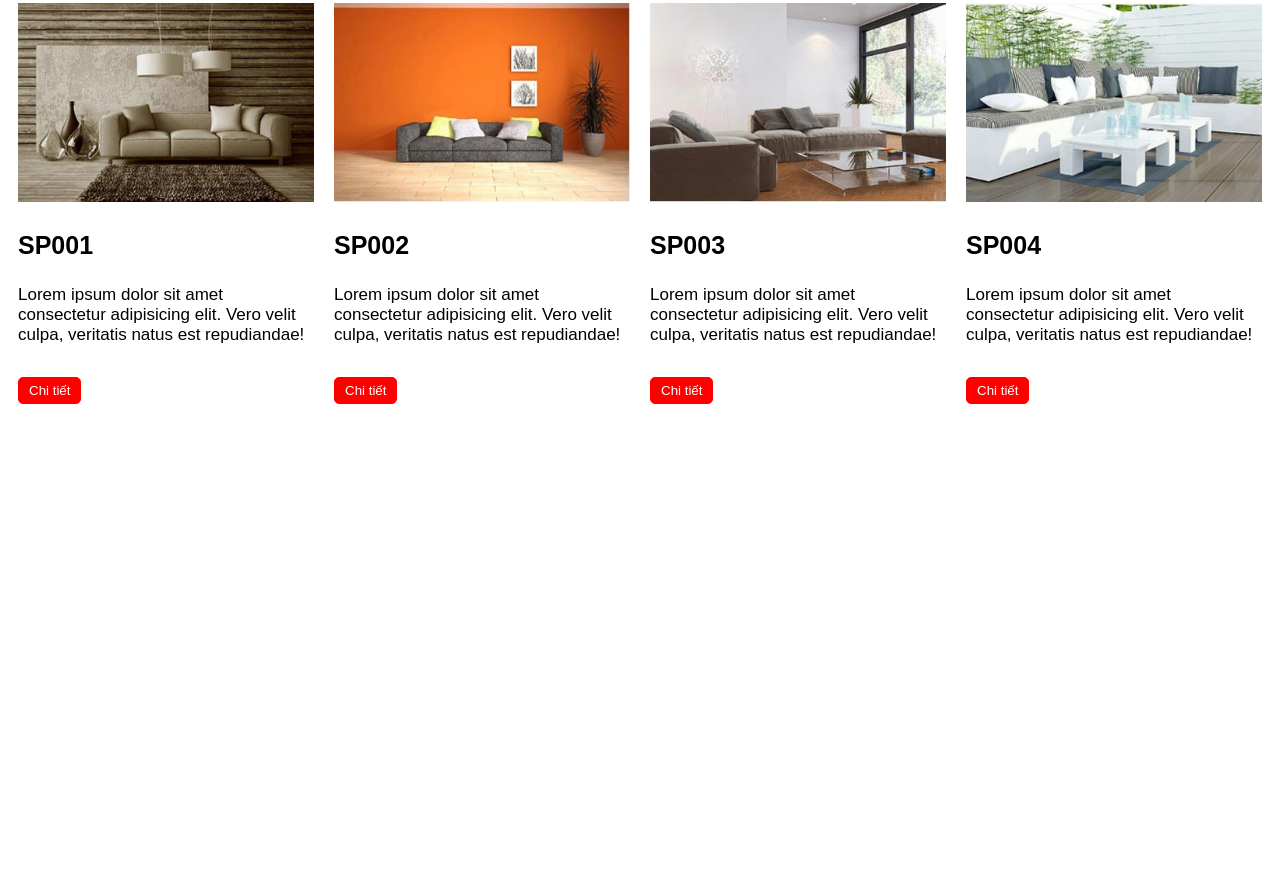
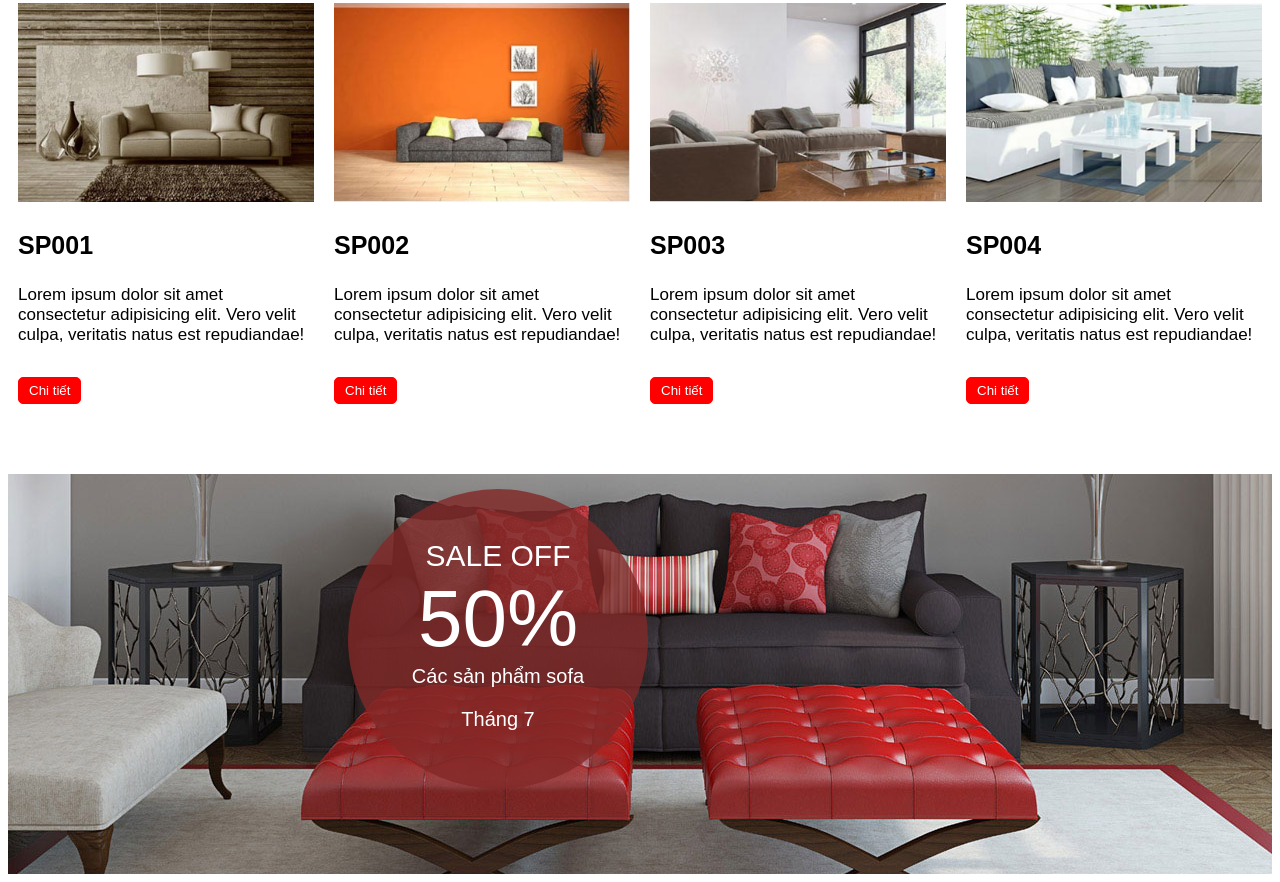
Before and after one commit to Huydev0808/Interior-Design-Landing-Page, a plain HTML site: page index.html in a window 1280 px wide. Shown: the part 1890-2772 px from the top of the page. Before the commit the page ends 2364 px from the top, so only its background shows below. Drawn offline with Linux system fonts and the light colour scheme.

Commit message:
Code Banner position

```diff
--- a/css/style.css
+++ b/css/style.css
@@ -93,3 +93,37 @@ html,body{
     padding: 5px 10px;
     margin-top: 15px;
 }
+/* Banner */
+.banner{
+    position: relative;
+    background-image: url(../img/nature.jpg);
+    height: 400px;
+    /* background-repeat: no-repeat; Repeat xảy ra khi kích thước của cái image
+    trên nhỏ hơn kích thước của thẻ được thêm hình (repeat để phủ hết thẻ cha bên ngoài */
+    background-size: cover; /* Cover: kéo dãn hình cho vừa với thẻ cha */
+}
+.banner__circle{
+    position: absolute;
+    top: 15px;
+    left: 340px;
+    width: 300px;
+    height: 300px;
+    border-radius: 50%;
+     /* rgba */
+    background-color: rgba(131, 41, 39, 0.8) ;
+    /*opacity: 0.8; Làm mờ thẻ chứa nó và các thẻ con bên trong*/
+    color: white;
+    text-align: center;
+}
+.banner__circle p{
+    font-size: 20px;
+    margin: 0 0 20px;
+}
+.banner__circle p:first-child{ /*Thẻ con đầu tiên trong thẻ cha*/
+    font-size: 30px;
+    margin: 50px 0  0;
+}
+.banner__circle p:nth-child(2){ /*Thẻ con thứ 2 trong thẻ cha*/
+    font-size: 80px;
+    margin: 0;
+}
--- a/index.html
+++ b/index.html
@@ -82,12 +82,17 @@
          <div class="clear"></div> <!--Div nay sẽ là thẻ empty, giúp xoá hiệu ứng của float -->
     </div>
     <!-- BANNER -->
-    <div class="banner"></div>
+    <div class="banner">
+        <div class="banner__circle">
+            <p>SALE OFF</p>
+            <p>50%</p>
+            <p>Các sản phẩm sofa</p>
+            <p>Tháng 7</p>
+        </div>
+    </div>
     <!-- SERVICE -->
     <div class="services"></div>
     <!-- FOOTER -->
     <div class="footer"></div>
-    <!-- Them comment test thu -->
-    <!-- Hom nay hoc ve Github 02/16/2023 -->
 </body>
 </html>
```
